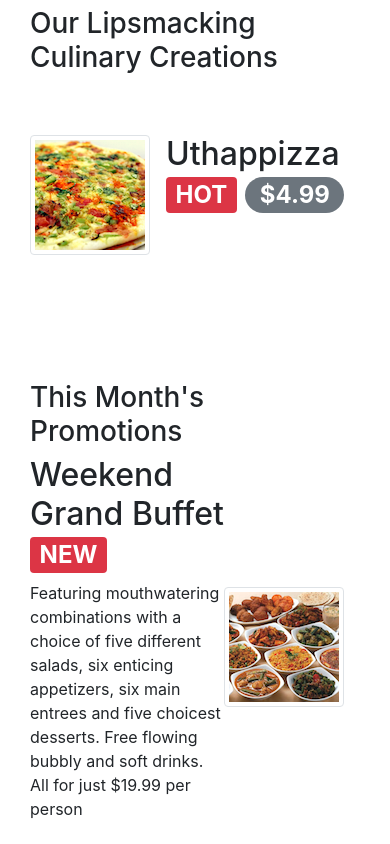
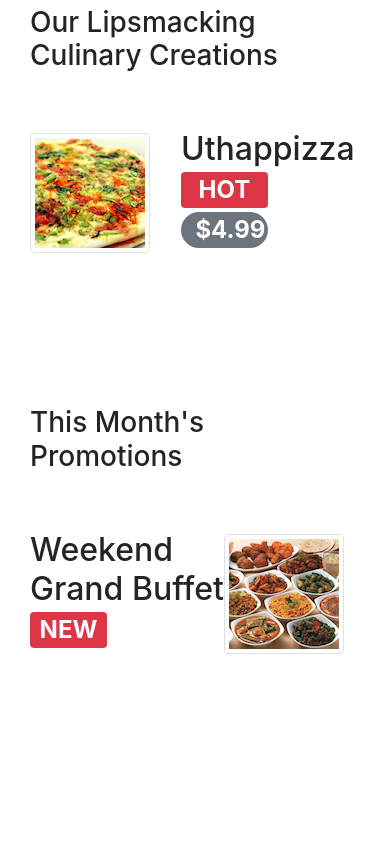
Before and after one commit to rokeya160210/conFusion, a website: page index.html in a window 390 px wide. Shown: the part 660-1504 px from the top of the page. Drawn offline with nearby package versions, Linux system fonts and the light colour scheme.

Commit message:
index updated

```diff
--- a/index.html
+++ b/index.html
@@ -62,9 +62,9 @@
                 <div class="media">
                     <img class="d-flex mr-3 img-thumbnail align-self-center" src="img/uthappizza.png" alt="Uthappizza">
                     <div class="media-body">
-                        <h2 class="mt-0"> Uthappizza <span class="badge badge-danger">HOT</span> <span
-                                class="badge badge-pill badge-secondary">$4.99</span></h2>
-                        <p class="d-none d-sm-block">A unique combination of Indian Uthappam (pancake) and
+                        <h2 class="mt-0 col-12"> Uthappizza <span class="badge badge-danger col-6">HOT</span> <span
+                                class="badge badge-pill badge-secondary col-6">$4.99</span></h2>
+                        <p class="d-none d-sm-block ">A unique combination of Indian Uthappam (pancake) and
                             Italian pizza, topped with Cerignola olives, ripe vine
                             cherry tomatoes, Vidalia onion, Guntur chillies and
                             Buffalo Paneer.</p>
@@ -85,7 +85,7 @@
 
                     <div class="media-body">
                         <h2>Weekend Grand Buffet <span class="badge badge-danger">NEW</span></h2>
-                        <p>Featuring mouthwatering combinations with a choice of five different salads, six enticing
+                        <p class="d-none d-sm-block">Featuring mouthwatering combinations with a choice of five different salads, six enticing
                             appetizers,
                             six main entrees and five choicest desserts. Free flowing bubbly and soft drinks. All for
                             just
```
